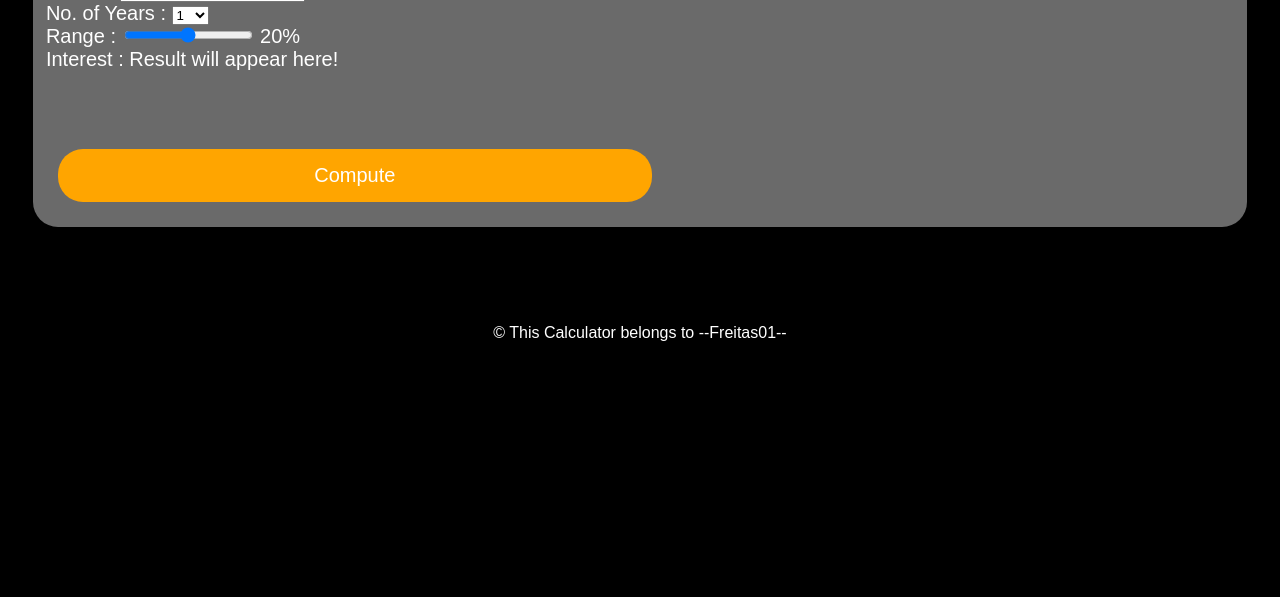
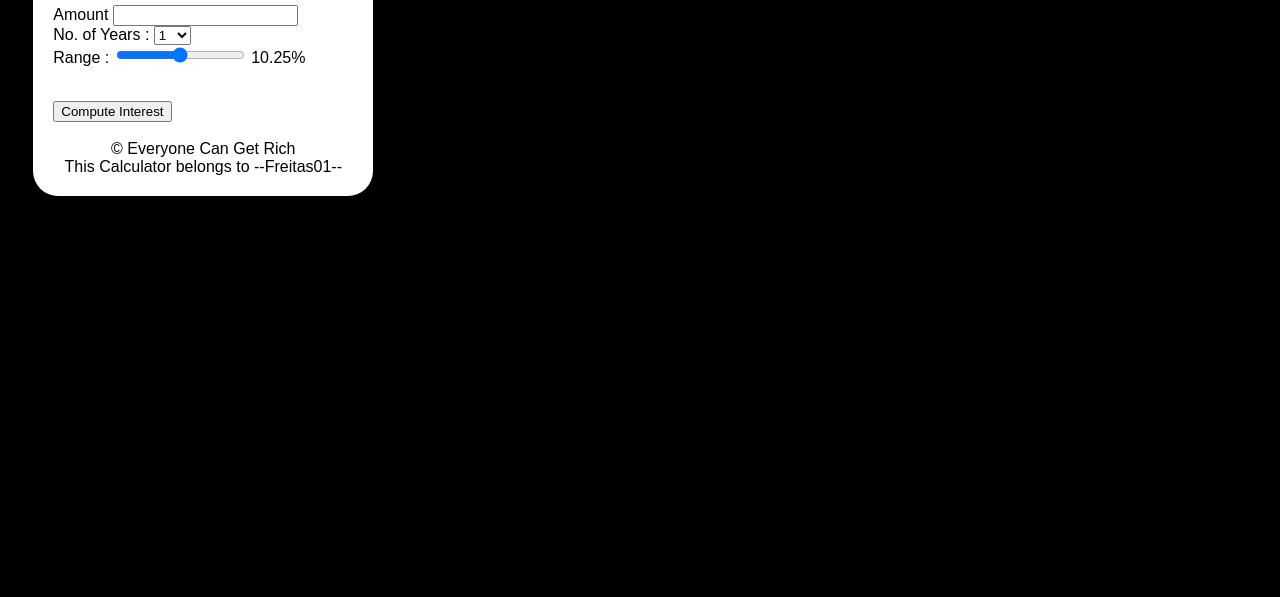
Before and after one commit to freitas01/simple-interest-calculator, a plain HTML site: page index.html in a window 1280 px wide. Shown: the part 203-800 px from the top of the page. Drawn offline with Linux system fonts and the light colour scheme.

Commit message:
FinalExam
ok

```diff
--- a/index.html
+++ b/index.html
@@ -25,21 +25,21 @@
             <option value="10">10</option>
         </select>  <br/>
             Range : <input type="range"  id="rate" min="1" max="20" step="0.25" value="default_val" onchange="updateRate()">
-            <span id="rate_val">20%</span><br>
-            Interest : <span id="result">Result will appear here!</span><br><p></p>
-            <br><br>
-        <button class="button" onclick="compute()">Compute</button>
+            <span id="rate_val">10.25%</span><br>
+            <span id="result"></span><br><p></p>
+            <button class="button" onclick="compute()">Compute Interest</button>
+           <br><br>
+            <footer class="footer">
+
+                &#169; Everyone Can Get Rich <br> This Calculator belongs to --Freitas01--
+
+            </footer>
 
     </body>
 
     </div>
 
-<br><br><br><br>
 
-    <footer class="footer">
 
-        &#169; This Calculator belongs to --Freitas01--
-
-    </footer>
 
 </html>
--- a/script.js
+++ b/script.js
@@ -8,8 +8,18 @@ function compute(){
     var year = new Date().getFullYear()+parseInt(years);
     var amount = parseInt(interest);
 
-     /*document.getElementById("result").innerText=interest;*/
-    document.getElementById("result").innerHTML = interest + "<br><br>" + "If you deposit " + principal + ",\<br\>at an interest rate of " + rate + "%\<br\>You will receive an amount of " + amount + ",\<br\>in the year " + year + "\<br\>";
+         /*document.getElementById("result").innerText=interest;*/
+   // document.getElementById("result").innerHTML = interest + "<br><br>" + "If you deposit " + principal + ",\<br\>at an interest rate of " + rate + "%\<br\>You will receive an amount of " + amount + ",\<br\>in the year " + year + "\<br\>";
+
+   if (principal <= 0 ) {
+   alert('Enter a positive number')
+   return document.getElementById("principal").focus();
+
+   }
+   else {
+    document.getElementById("result").innerHTML="If you deposit "+"<span style='background:yellow;'>"+principal+"</span>"+",\<br\>at an interest rate of "+"<span style='background:yellow;'>"+rate+"</span>"+"<span style='background:yellow;'>%</span>\<br\>You will receive an amount of "+"<span style='background:yellow;'>"+amount+"</span>"+",\<br\>in the year "+"<span style='background:yellow;'>"+year+"</span>"+"\<br\>"
+   }
+
 
     /*console.log(principal);
     console.log(interest);
--- a/style.css
+++ b/style.css
@@ -1,15 +1,16 @@
-body {background-color:black;font-family:arial;color:white}
-h1{color:rgb(255, 255, 255);font-family:verdana; text-align: center;}
+body {background-color:black; font-family:arial; color:white;}
+h1{color:grey;font-family:verdana}
 h2{color: black;}
-text{color: black;}
 
 .maindiv {
-    background-color: rgb(106, 106, 106);
-    font-size: 20px;
+    background-color: white;
+    width: 300px;
     border-radius: 25px;
+    border-color: black;
     margin: 2%;
-    padding: 1%;
-    align-content: center;
+    padding: 20px;
+    align-content:  center;
+    color:black;
 }
 
 .footer {
@@ -18,20 +19,3 @@ text{color: black;}
     align-content: center;
 
 }
-
-.button {
-
-    align-content: center;
-    border-radius: 25px;
-    margin: 1%;
-    font-size: 20px;
-    width: 50%;
-    padding: 15px 32px;
-    background-color: orange;
-    color: white;
-    border-width: 0;
-    font-family: Arial, Helvetica, sans-serif;
-    font-style: inherit;
-    cursor: pointer;
-
-}
```
